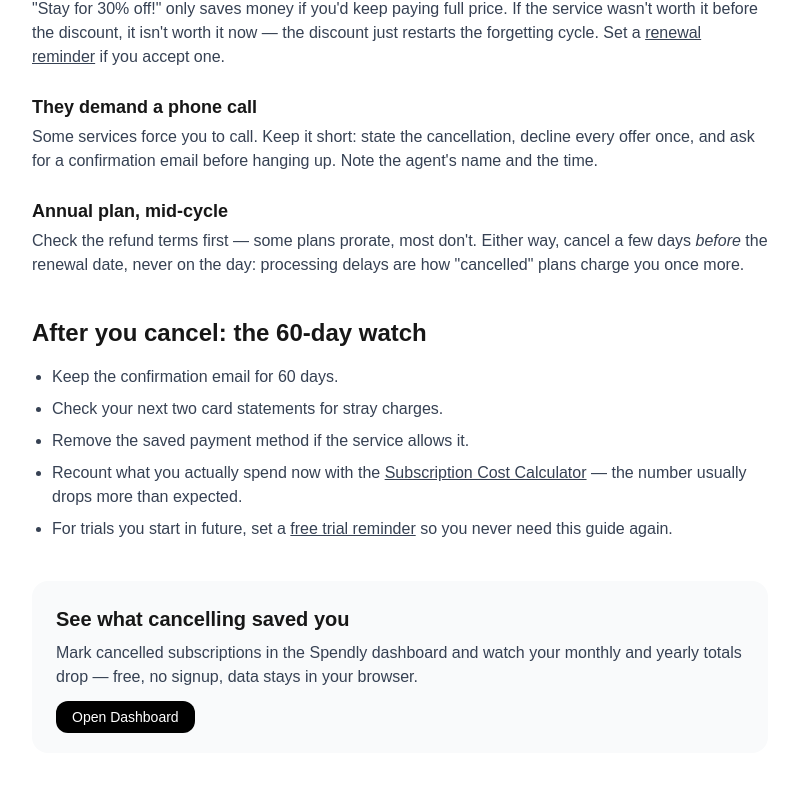
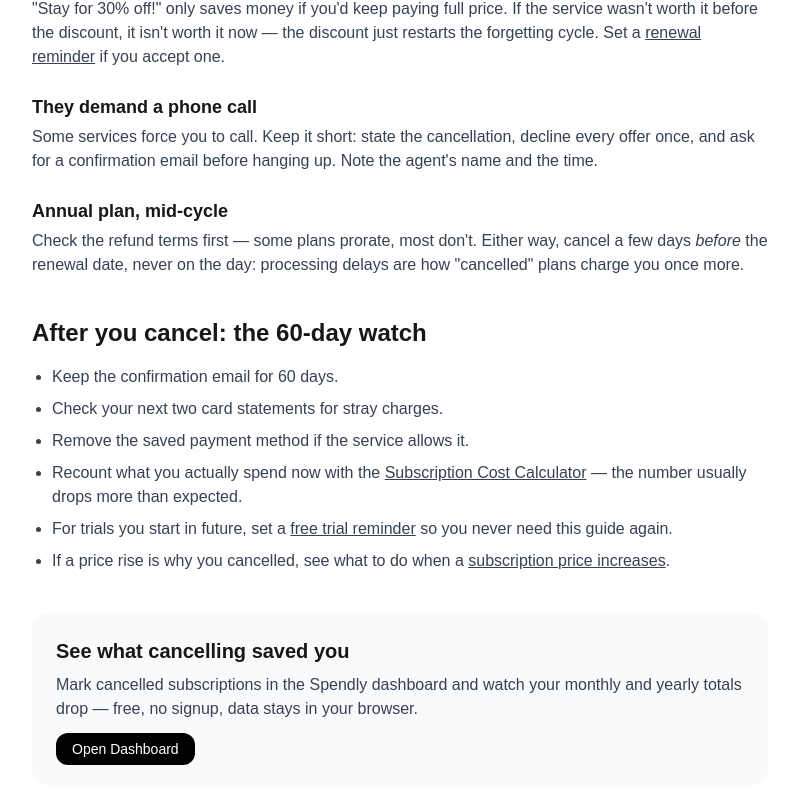
Before and after one commit to sbrstone786-cloud/spendly, a Next.js app: page /how-to-cancel-a-subscription in a window 1280 px wide. Shown: the part 907-1710 px from the top of the page, without its empty margins (240-1038 px from the left). Built offline with nearby package versions, Linux system fonts and the light colour scheme.

Commit message:
add price increase link to cancel guide

```diff
--- a/app/how-to-cancel-a-subscription/page.tsx
+++ b/app/how-to-cancel-a-subscription/page.tsx
@@ -172,6 +172,13 @@ export default function CancelSubscriptionGuidePage() {
               </Link>{" "}
               so you never need this guide again.
             </li>
+            <li>
+  If a price rise is why you cancelled, see what to do when a{" "}
+  <Link href="/subscription-price-increase" className="font-medium underline">
+    subscription price increases
+  </Link>
+  .
+</li>
           </ul>
         </section>
 
```
